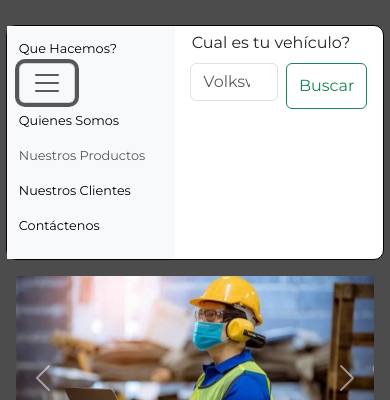
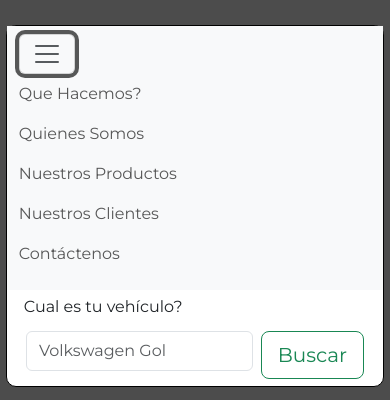
Before and after one commit to renecitosgo/LlugdarTrabajoFinalDesarrolloWeb, a website: page index.html in a window 390 px wide. Both pictures are taken after a click on the button "Toggle navigation". Shown: the part 382-782 px from the top of the page. Drawn offline with nearby package versions, Linux system fonts and the light colour scheme.

Commit message:
rompiendo toda la primer página

```diff
--- a/index.html
+++ b/index.html
@@ -17,7 +17,7 @@
 <body>
     <header>
         <div class="container-fluid">
-            <div class="row align-items-center">
+            <div class="row hrow align-items-center">
                 <div class="elemento1 container p-2 col-md-8 col-lg-3">
                     <div class="logoheader1">
                         <img class="imgLogoheader1 img-fluid mx-auto" src="./imagenes/solo letras aux24.jpg" alt="logo">
@@ -40,46 +40,48 @@
                 </div>
                 <div class="elemento4 biHouse col-2 col-md-1">
                     <a href="#">
-                        <i class="bi bi-house-door"></i>
+                        <i class="bi bi-house-door "></i>
                     </a>
                 </div>
             </div>
         </div>
-        <div class="containerHeader2">
-            <div class="navElements1 col-lg-6">
+        <div class="containerHeader2 d-flex justify-content-between">
+            <div class="navElements1 col-lg-7">
                 <nav class="navbar navbar-expand-lg bg-body-tertiary">
                     <div class="container-fluid">
-                        <a class="navbar-brand" href="./pages/page2.html">Que Hacemos?</a>
                         <button class="navbar-toggler" type="button" data-bs-toggle="collapse" data-bs-target="#navbarSupportedContent" aria-controls="navbarSupportedContent" aria-expanded="false" aria-label="Toggle navigation">
                             <span class="navbar-toggler-icon"></span>
                         </button>
                         <div class="collapse navbar-collapse" id="navbarSupportedContent">
                             <ul class="navbar-nav me-auto mb-2 mb-lg-0">
                                 <li class="nav-item">
-                                    <a class="nav-link active" aria-current="page" href="./pages/page3.html">Quienes Somos</a>
+                                    <a class="nav-link fs-6" aria-current="page" href="./pages/page2.html">Que Hacemos?</a>
                                 </li>
                                 <li class="nav-item">
-                                    <a class="nav-link" href="./pages/page4.html">Nuestros Productos</a>
+                                    <a class="nav-link fs-6" aria-current="page" href="./pages/page3.html">Quienes Somos</a>
                                 </li>
                                 <li class="nav-item">
-                                    <a class="nav-link active" aria-current="page" href="./pages/page5.html">Nuestros Clientes</a>
+                                    <a class="nav-link fs-6" aria-current="page" href="./pages/page4.html">Nuestros Productos</a>
                                 </li>
                                 <li class="nav-item">
-                                    <a class="nav-link active" aria-current="page" href="./pages/page6.html">Contáctenos</a>
+                                    <a class="nav-link fs-6" aria-current="page" href="./pages/page5.html">Nuestros Clientes</a>
+                                </li>
+                                <li class="nav-item">
+                                    <a class="nav-link fs-6" aria-current="page" href="./pages/page6.html">Contáctenos</a>
                                 </li>
                             </ul>
                         </div>
                     </div>
                 </nav>
             </div>
-            <div class="navElements2 container col-lg-6">
-                <div class="row">
-                    <form class="d-flex flex-column flex-sm-row align-items-sm-center" role="search">
+            <div class="navElements2 col-lg-5 container">
+                <div class="row flex-column">
+                    <form class="justify-content-end d-flex flex-column text-start flex-sm-row align-items-sm-center" role="search">
                         <label class="labelLeyenda" for="Leyenda">Cual es tu vehículo?</label>
                         <div class="d-flex flex-row">
                             <label class="sr-only" for="searchInput"></label>
                             <input class="form-control me-2 mb-2 mb-sm-0" type="search" id="searchInput" placeholder="Volkswagen Gol" aria-label="Search">
-                            <button class="btn btn-outline-success" type="submit">Buscar</button>
+                            <button class="btn btn-lg btn-outline-success" type="submit">Buscar</button>
                         </div>
                     </form>
                 </div>
@@ -148,7 +150,7 @@
         </div>
 
         <div class="container-sm col-xs-12 col-md-12 col-lg-4 text-center">
-            <img class="imglogoprincipal img-fluid mx-auto img-md" src="./imagenes/logoPrincipalAux24.jpg" alt="logo de Aux24">
+            <img class="imglogoFooter img-fluid mx-auto img-md" src="./imagenes/logoPrincipalAux24.jpg" alt="logo de Aux24">
         </div>
     </footer>
 
--- a/scss/_footer.scss
+++ b/scss/_footer.scss
@@ -7,6 +7,10 @@ footer {
                 text-align: center;
             }
         }
+        .imglogoFooter {
+            border-radius: 5px;
+            margin-bottom: 1%;
+        }
     }
     .iconsFooter {
         display: flex;
--- a/scss/_generales.scss
+++ b/scss/_generales.scss
@@ -3,18 +3,26 @@
     padding: 0;
     box-sizing: border-box;
 }
+
+header {
+    div {
+        @media (max-width: 767px) {
+            /* mi home icon se posicione al lado de mi slogan en tamaños pequeños xs y sm */
+            .hrow {
+                flex-direction: row;
+                .elemento2 {
+                    order: 1;
+                }
+                .slogan {
                     @media (min-width: 991px) {
+                        /*sin esta media mi texto se coloca en 2 lineas a partir de lg */
                         .sloganH1 {
                             overflow-wrap: break-word;
                             white-space: nowrap;
                         }
                     }
-@media (max-width: 767px) {
-    .row {
-        flex-direction: row;
                 }
-
-    .elemento2,
+            }
             .elemento4 {
                 order: 1;
             }
@@ -23,3 +31,5 @@
                 order: 2;
             }
         }
+    }
+}
--- a/scss/_header.scss
+++ b/scss/_header.scss
@@ -39,6 +39,7 @@ header {
     }
     .containerHeader2 {
         display: flex;
+        flex-direction: column;
         width: 97%;
         margin: 0 auto;
         background-color: white;
@@ -49,7 +50,6 @@ header {
             .navbar {
                 display: flex;
                 div {
-                    /*el de arriba: es .div o div a secas???*/
                     .navbar-brand {
                         font-size: 0.8rem;
                     }
```
Also changed, not shown: css/estilo.css, 1 other file. Lines whose indentation alone changed are shown as unchanged.
